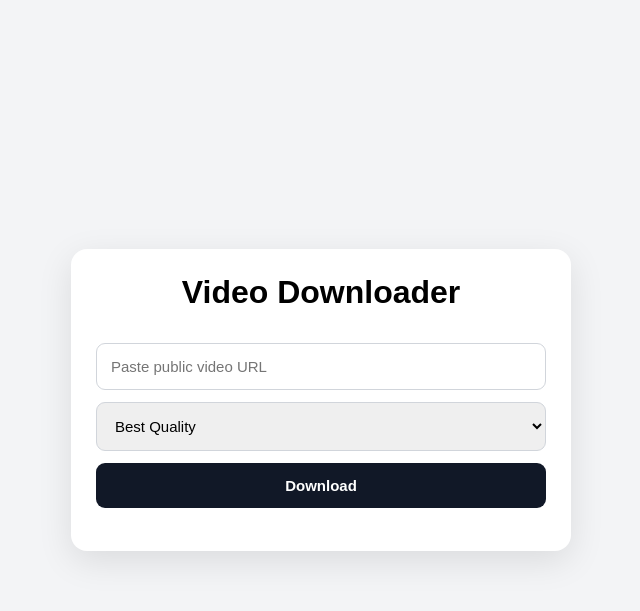
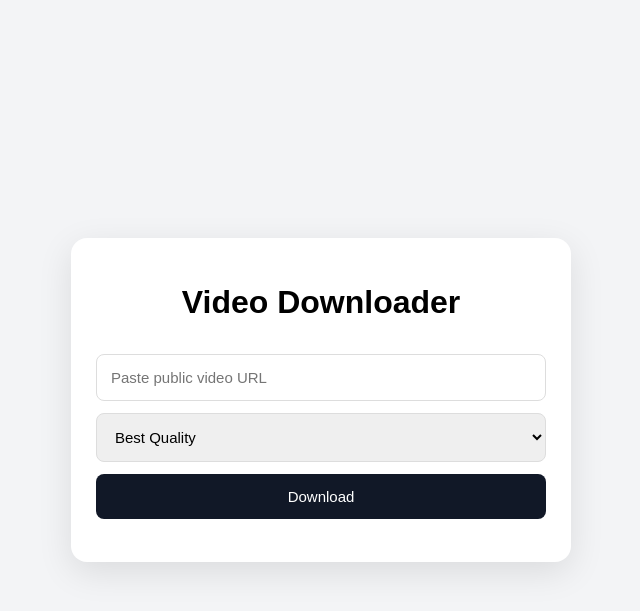
Before and after one commit to Somesh-Vatsraj/social-downloader, a PHP site: page / in a window 1280 px wide. Shown: the top 611 px of the page, without its empty margins (319-959 px from the left). Run offline with PHP 8.4, Linux system fonts and the light colour scheme.

Commit message:
Update index.php

```diff
--- a/index.php
+++ b/index.php
@@ -16,29 +16,22 @@
     margin: 0;
     min-height: 100vh;
     background: #f3f4f6;
-
     display: flex;
     align-items: center;
     justify-content: center;
 }
 
-        .container {
+.box {
     width: 92%;
     max-width: 500px;
-
-            background: #ffffff;
+    background: white;
     padding: 25px;
-
     border-radius: 16px;
-
-            box-shadow:
-                0 10px 35px rgba(0,0,0,0.10);
+    box-shadow: 0 10px 35px rgba(0,0,0,.10);
 }
 
 h1 {
     text-align: center;
-            margin-top: 0;
-            margin-bottom: 20px;
 }
 
 input,
@@ -46,78 +39,53 @@
 button {
     width: 100%;
     padding: 14px;
-
     margin-top: 12px;
-
-            border-radius: 9px;
-            border: 1px solid #d1d5db;
-
+    border-radius: 8px;
+    border: 1px solid #ddd;
     font-size: 15px;
-        }
-
-        input:focus,
-        select:focus {
-            outline: none;
-            border-color: #111827;
 }
 
 button {
     background: #111827;
     color: white;
-
-            border: none;
-
+    border: 0;
     cursor: pointer;
-            font-weight: bold;
-        }
-
-        button:hover {
-            background: #000000;
 }
 
 button:disabled {
-            background: #9ca3af;
-            cursor: not-allowed;
+    background: #888;
 }
 
 #result {
     margin-top: 18px;
     text-align: center;
+    white-space: pre-wrap;
     word-break: break-word;
+}
+
+.error {
+    color: #dc2626;
 }
 
 .success {
     color: #15803d;
 }
 
-        .error {
-            color: #dc2626;
-            font-size: 14px;
-            white-space: pre-wrap;
-        }
-
-        .loading {
-            color: #374151;
-        }
-
-        .download-btn {
+.download {
     display: inline-block;
-
     margin-top: 12px;
     padding: 12px 20px;
-
     background: #16a34a;
     color: white;
-
     text-decoration: none;
-            border-radius: 9px;
+    border-radius: 8px;
 }
 </style>
 </head>
 
 <body>
 
-<div class="container">
+<div class="box">
 
 <h1>Video Downloader</h1>
 
@@ -125,34 +93,17 @@
     type="url"
     id="url"
     placeholder="Paste public video URL"
-        autocomplete="off"
 >
 
 <select id="format">
-
-        <option value="best">
-            Best Quality
-        </option>
-
-        <option value="720">
-            720p
-        </option>
-
-        <option value="480">
-            480p
-        </option>
-
-        <option value="360">
-            360p
-        </option>
-
-        <option value="audio">
-            Audio
-        </option>
-
+    <option value="best">Best Quality</option>
+    <option value="720">720p</option>
+    <option value="480">480p</option>
+    <option value="360">360p</option>
+    <option value="audio">Audio</option>
 </select>
 
-    <button id="downloadButton" onclick="downloadVideo()">
+<button id="btn" onclick="downloadVideo()">
     Download
 </button>
 
@@ -161,7 +112,6 @@
 </div>
 
 <script>
-
 async function downloadVideo() {
 
     const url =
@@ -170,32 +120,23 @@ async function downloadVideo() {
     const format =
         document.getElementById("format").value;
 
-    const button =
-        document.getElementById("downloadButton");
+    const btn =
+        document.getElementById("btn");
 
     const result =
         document.getElementById("result");
 
-
     if (!url) {
-
         result.className = "error";
-        result.textContent =
-            "Please enter a video URL.";
-
+        result.textContent = "Please enter a URL.";
         return;
     }
 
+    btn.disabled = true;
+    btn.textContent = "Processing...";
 
-    button.disabled = true;
-
-    button.textContent = "Processing...";
-
-    result.className = "loading";
-
-    result.textContent =
-        "Getting video information...";
-
+    result.className = "";
+    result.textContent = "Downloading...";
 
     try {
 
@@ -203,12 +144,9 @@ async function downloadVideo() {
             "download.php",
             {
                 method: "POST",
-
                 headers: {
-                    "Content-Type":
-                        "application/json"
+                    "Content-Type": "application/json"
                 },
-
                 body: JSON.stringify({
                     url: url,
                     format: format
@@ -216,53 +154,37 @@ async function downloadVideo() {
             }
         );
 
-
-        const data =
-            await response.json();
-
+        const data = await response.json();
 
         if (data.success) {
 
             result.className = "success";
 
             result.innerHTML =
-                `
-                Download ready.<br>
-
-                <a
-                    class="download-btn"
-                    href="${data.url}"
-                    download
-                >
-                    Download File
-                </a>
-                `;
+                "Download ready.<br>" +
+                '<a class="download" href="' +
+                data.url +
+                '" download>Download File</a>';
 
         } else {
 
             result.className = "error";
-
             result.textContent =
-                data.error ||
-                "Download failed.";
+                data.error || "Download failed.";
 
         }
 
     } catch (error) {
 
         result.className = "error";
-
         result.textContent =
-            "Server error. Please try again.";
+            "Server connection error.";
 
     }
 
-
-    button.disabled = false;
-
-    button.textContent = "Download";
+    btn.disabled = false;
+    btn.textContent = "Download";
 }
-
 </script>
 
 </body>
```
Lines whose indentation alone changed are shown as unchanged.
